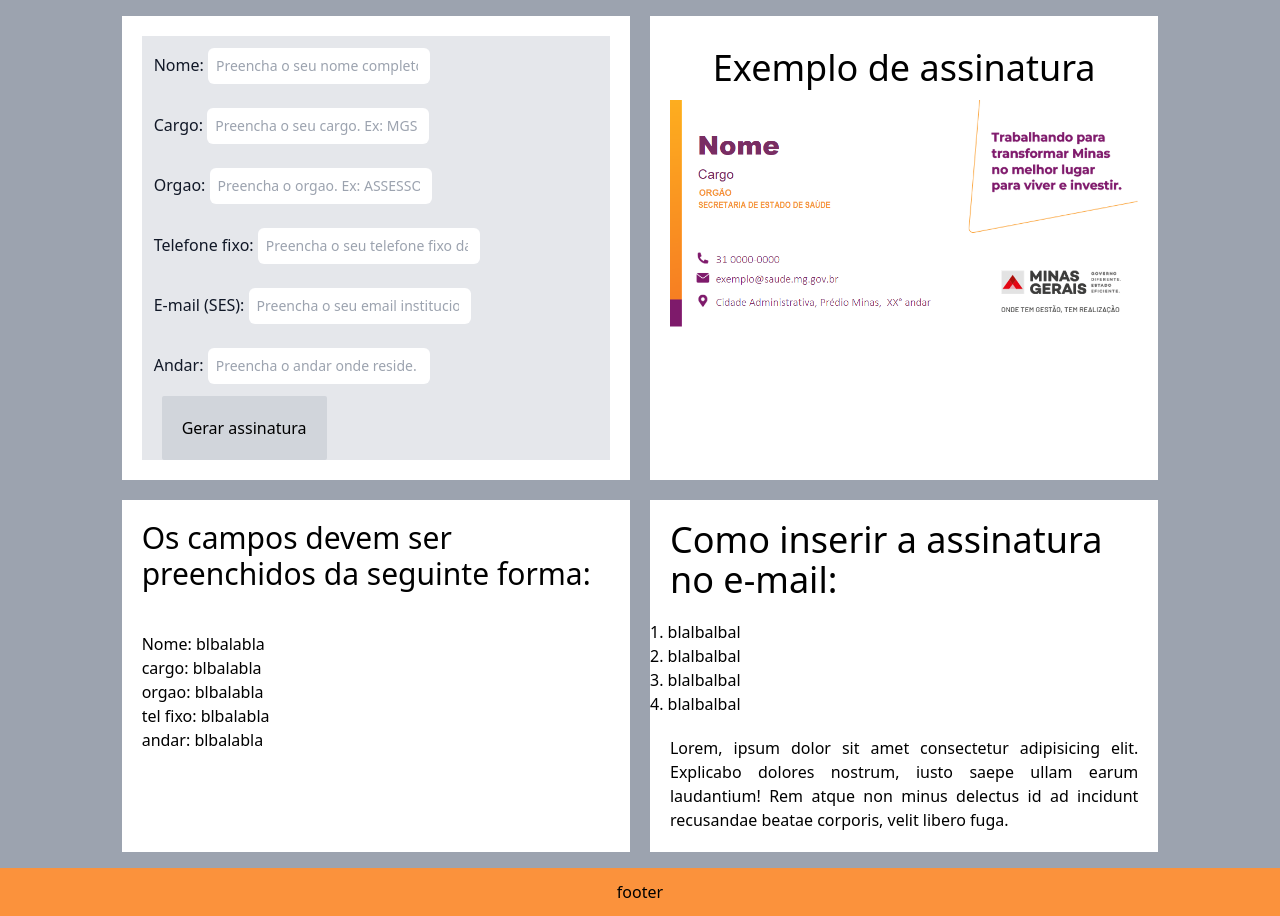
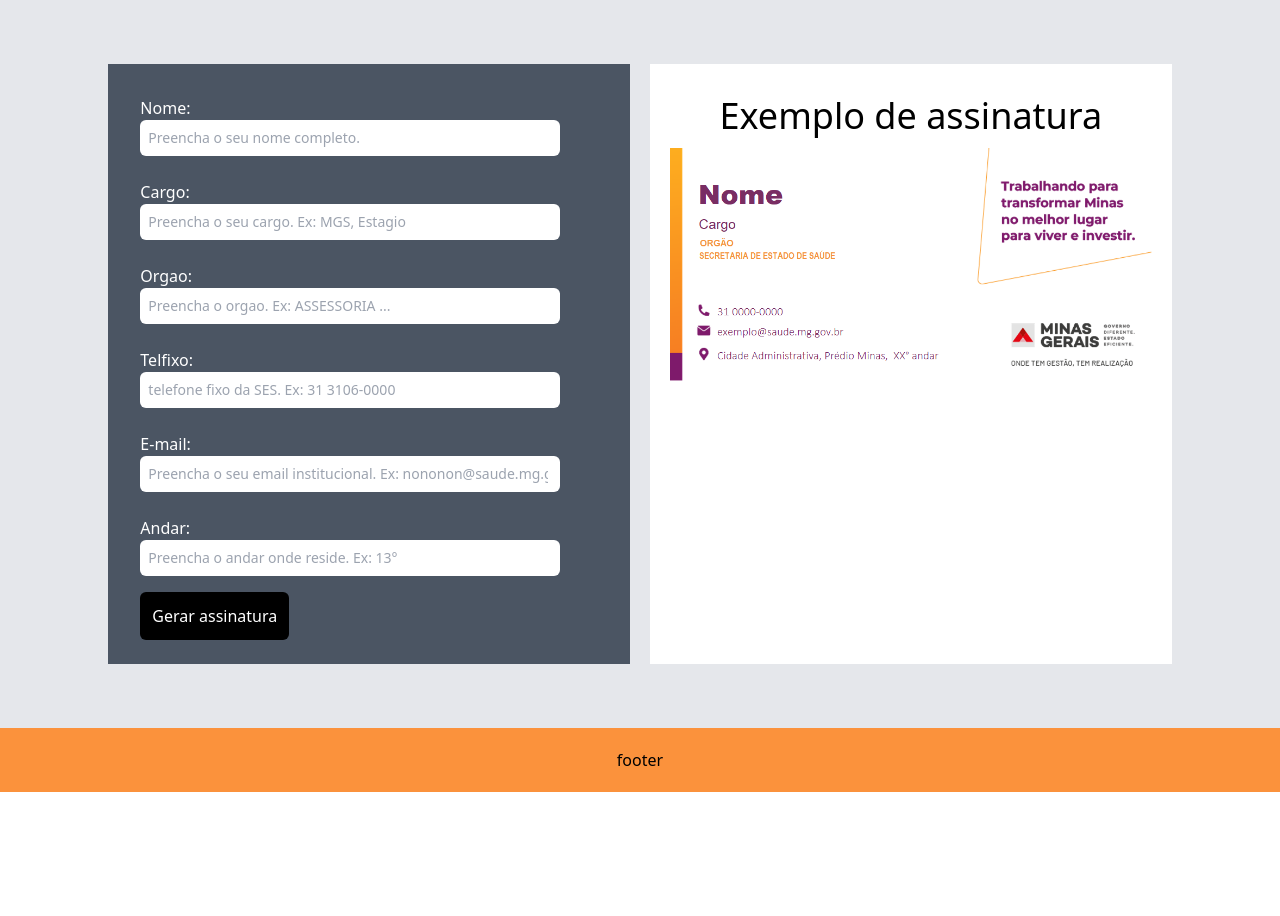
Before and after one commit to israelbrian/gerador_de_assinatura, a Flask app: page /form in a window 1280 px wide. Shown: the part 216-1132 px from the top of the page. After the commit the page ends 1008 px from the top, so only its background shows below. Run offline with Flask 3, Linux system fonts and the light colour scheme; parts of the project's set-up code (start-up, migrations or seed data) failed here and were passed over.

Commit message:
att style

```diff
--- a/static/css/output.css
+++ b/static/css/output.css
@@ -660,8 +672,76 @@ video {
   margin-left: 1.25rem;
 }
 
+.mt-2 {
+  margin-top: 0.5rem;
+}
+
+.mr-2 {
+  margin-right: 0.5rem;
+}
+
+.mr-3 {
+  margin-right: 0.75rem;
+}
+
+.mr-4 {
+  margin-right: 1rem;
+}
+
+.ml-96 {
+  margin-left: 24rem;
+}
+
+.ml-9 {
+  margin-left: 2.25rem;
+}
+
+.ml-80 {
+  margin-left: 20rem;
+}
+
+.-ml-7 {
+  margin-left: -1.75rem;
+}
+
+.-ml-3\.5 {
+  margin-left: -0.875rem;
+}
+
+.-ml-px {
+  margin-left: -1px;
+}
+
+.-ml-10 {
+  margin-left: -2.5rem;
+}
+
+.-ml-20 {
+  margin-left: -5rem;
+}
+
+.ml-10 {
+  margin-left: 2.5rem;
+}
+
+.ml-3 {
+  margin-left: 0.75rem;
+}
+
+.mt-4 {
+  margin-top: 1rem;
+}
+
+.mt-1 {
+  margin-top: 0.25rem;
+}
+
 .block {
   display: block;
+}
+
+.flex {
+  display: flex;
 }
 
 .grid {
@@ -677,6 +757,98 @@ video {
   height: 0.75rem;
 }
 
+.w-full {
+  width: 100%;
+}
+
+.w-10 {
+  width: 2.5rem;
+}
+
+.w-12 {
+  width: 3rem;
+}
+
+.w-64 {
+  width: 16rem;
+}
+
+.w-1\/2 {
+  width: 50%;
+}
+
+.w-px {
+  width: 1px;
+}
+
+.w-\[200\] {
+  width: 200;
+}
+
+.w-1 {
+  width: 0.25rem;
+}
+
+.w-2 {
+  width: 0.5rem;
+}
+
+.w-2\/3 {
+  width: 66.666667%;
+}
+
+.w-3\/5 {
+  width: 60%;
+}
+
+.w-3\/6 {
+  width: 50%;
+}
+
+.w-3\/4 {
+  width: 75%;
+}
+
+.w-1\.5 {
+  width: 0.375rem;
+}
+
+.w-3 {
+  width: 0.75rem;
+}
+
+.w-4\/5 {
+  width: 80%;
+}
+
+.w-5\/6 {
+  width: 83.333333%;
+}
+
+.w-5 {
+  width: 1.25rem;
+}
+
+.w-auto {
+  width: auto;
+}
+
+.w-2\.5 {
+  width: 0.625rem;
+}
+
+.w-11\/12 {
+  width: 91.666667%;
+}
+
+.w-10\/12 {
+  width: 83.333333%;
+}
+
+.w-96 {
+  width: 24rem;
+}
+
 .min-w-0 {
   min-width: 0px;
 }
@@ -832,6 +1026,21 @@ video {
   background-color: rgb(255 255 255 / var(--tw-bg-opacity, 1));
 }
 
+.bg-purple-300 {
+  --tw-bg-opacity: 1;
+  background-color: rgb(216 180 254 / var(--tw-bg-opacity, 1));
+}
+
+.bg-purple-600 {
+  --tw-bg-opacity: 1;
+  background-color: rgb(147 51 234 / var(--tw-bg-opacity, 1));
+}
+
+.bg-gray-600 {
+  --tw-bg-opacity: 1;
+  background-color: rgb(75 85 99 / var(--tw-bg-opacity, 1));
+}
+
 .bg-center {
   background-position: center;
 }
--- a/templates/index.html
+++ b/templates/index.html
@@ -21,92 +21,101 @@
       </h2>
     </header>
 
-    <main class="grid grid-cols-12 gap-5 bg-gray-400 p-4">
+    <div class="bg-gray-200 p-5 -ml-10">
+      a
+    </div>
 
-      <div class="divForm bg-white p-5 col-start-2 col-span-5">
+    <main class="grid grid-cols-12 gap-5 bg-gray-200">
+
+      <div class="divForm bg-gray-600 p-5 col-start-2 col-span-5">
         <form
           action="/submit"
           method="POST"
           id="submitForm"
-          class="bg-gray-200 form-control"
+          class="bg-gray-600 "
         >
           <div class="p-3">
-            <label class="text-5x1 font-medium text-gray-900">Nome:</label>
+            <label class="text-5x1 font-medium text-white">Nome:</label>
             <input
               type="text"
               id="nomeUsuario"
               placeholder="Preencha o seu nome completo."
               required
-              class="min-w-0 grow py-1.5 pr-3 pl-2 text-base text-gray-900 placeholder:text-gray-400 focus:outline-none sm:text-sm/6 rounded-md"
+              class="w-11/12 grow py-1.5 pr-3 pl-2 text-base text-gray-900 placeholder:text-gray-400 focus:outline-none sm:text-sm/6 rounded-md"
             />
           </div>
 
           <div class="p-3">
-            <label class="text-4x1 font-medium text-gray-900">Cargo:</label>
+            <label class="text-4x1 font-medium text-white">Cargo:</label>
             <input
               type="text"
               id="cargoUsuario"
               placeholder="Preencha o seu cargo. Ex: MGS, Estagio"
               required
-              class="min-w-0 grow py-1.5 pr-3 pl-2 text-base text-gray-900 placeholder:text-gray-400 focus:outline-none sm:text-sm/6 rounded-md"
+              class="w-11/12 grow py-1.5 pr-3 pl-2 text-base text-gray-900 placeholder:text-gray-400 focus:outline-none sm:text-sm/6 rounded-md"
             />
           </div>
 
           <div class="p-3">
-            <label class="text-4x1 font-medium text-gray-900">Orgao:</label>
+            <label class="text-4x1 font-medium text-white">Orgao:</label>
             <input
               type="text"
               id="orgaoUsuario"
               placeholder="Preencha o orgao. Ex: ASSESSORIA ..."
               required
-              class="min-w-0 grow py-1.5 pr-3 pl-2 text-base text-gray-900 placeholder:text-gray-400 focus:outline-none sm:text-sm/6 rounded-md"
+              class="w-11/12 grow py-1.5 pr-3 pl-2 text-base text-gray-900 placeholder:text-gray-400 focus:outline-none sm:text-sm/6 rounded-md"
             />
           </div>
 
           <div class="p-3">
-            <label class="text-4x1 font-medium text-gray-900"
-              >Telefone fixo:</label
+            <label class="text-4x1 font-medium text-white"
+              >Telfixo:</label
             >
             <input
               type="tel"
               id="telFixoUsuario"
-              placeholder="Preencha o seu telefone fixo da SES. Ex: 31 3106-0000"
+              placeholder="telefone fixo da SES. Ex: 31 3106-0000"
               required
-              class="min-w-0 grow py-1.5 pr-3 pl-2 text-base text-gray-900 placeholder:text-gray-400 focus:outline-none sm:text-sm/6 rounded-md"
+              class="w-11/12 grow py-1.5 pr-3 pl-2 text-base text-gray-900 placeholder:text-gray-400 focus:outline-none sm:text-sm/6 rounded-md"
             />
           </div>
 
           <div class="p-3">
-            <label class="text-4x1 font-medium text-gray-900"
-              >E-mail (SES):</label
+            <label class="text-4x1 font-medium text-white"
+              >E-mail:</label
             >
             <input
               type="email"
               id="emailUsuario"
               placeholder="Preencha o seu email institucional. Ex: nononon@saude.mg.gov.br"
               required
-              class="min-w-0 grow py-1.5 pr-3 pl-2 text-base text-gray-900 placeholder:text-gray-400 focus:outline-none sm:text-sm/6 rounded-md"
+              class="w-11/12 grow py-1.5 pr-3 pl-2 text-base text-gray-900 placeholder:text-gray-400 focus:outline-none sm:text-sm/6 rounded-md"
             />
+            <!-- class="w-11/12 text-sm text-slate-500 file:mr-4 file:py-2 file:px-4 file:rounded-full file:border-0 file:text-sm file:font-semibold file:bg-violet-50 file:text-violet-700 hover:file:bg-violet-100" -->
           </div>
 
           <div class="p-3">
-            <label class="text-4x1 font-medium text-gray-900">Andar:</label>
+            <label class="text-4x1 font-medium text-white">Andar:</label>
             <input
               type="text"
               id="andarUsuario"
               placeholder="Preencha o andar onde reside. Ex: 13°"
               required
-              class="min-w-0 grow py-1.5 pr-3 pl-2 text-base text-gray-900 placeholder:text-gray-400 focus:outline-none sm:text-sm/6 rounded-md"
+              class="w-11/12 grow py-1.5 pr-3 pl-2 text-base text-gray-900 placeholder:text-gray-400 focus:outline-none sm:text-sm/6 rounded-md"
             />
           </div>
 
-          <button type="submit" class="bg-gray-300 p-5 rounded-sm ml-5 items-center">Gerar assinatura</button>
+          <button
+            type="submit"
+            class="bg-black text-white p-3 rounded-md ml-3 mb-1 mt-1"
+          >
+            Gerar assinatura
+          </button>
 
         </form>
       </div>
 
       <div class="div-img bg-white text-center p-5 col-span-5" id="divImg">
-
         <h2 id="imgTitle" class="text-4xl p-3">Exemplo de assinatura</h2>
         <img
           src="../static/assinatura_exemplo_ses.PNG"
@@ -118,25 +127,34 @@
       </div>
 
       <!-- como preencher -->
-      <div class="col-start-2 col-span-5 bg-white">
-        <h2 id="imgTitle" class="text-3xl p-5">Os campos devem ser preenchidos da seguinte forma:</h2>
-          <p class="text-justify p-5">
-            Nome: blbalabla</br>
-            cargo: blbalabla</br>
-            orgao: blbalabla</br>
-            tel fixo: blbalabla</br>
-            andar: blbalabla</br>
-          </p>
-      </div>
+      <!-- <div class="col-start-2 col-span-5 bg-white">
+        <h2 id="imgTitle" class="text-3xl p-5">
+          Os campos devem ser preenchidos da seguinte forma:
+        </h2>
+        <ul
+          class="marker:text-sky-400 list-disc pl-5 space-y-3 text-slate-500 ml-5"
+        >
+          <li>Nome: blbalabla</li>
+          <li>cargo: blbalabla</li>
+          <li>orgao: blbalabla</li>
+          <li>tel fixo: blbalabla</li>
+          <li>andar: blbalabla</li>
+        </ul>
+        <p class="text-justify p-5"></p>
+      </div> -->
 
       <!-- assinatura no email -->
-      <div class="col-span-5 bg-white">
-        <h2 id="imgTitle" class="text-4xl p-5">Como inserir a assinatura no e-mail:</h2>
-          <ul class="list-item">
-            <li class="list-inside">1. blalbalbal</li>
-            <li>2. blalbalbal</li>
-            <li>3. blalbalbal</li>
-            <li>4. blalbalbal</li>
+      <!-- <div class="col-span-5 bg-white">
+        <h2 id="imgTitle" class="text-4xl p-5">
+          Como inserir a assinatura no e-mail:
+        </h2>
+        <ul
+          class="marker:text-sky-400 list-disc pl-5 space-y-3 text-slate-500 ml-5"
+        >
+          <li>1. Abra seu e-mailsa sasas</li>
+          <li>2. abra blablalasas asa s</li>
+          <li>3. insira bblablabla asasas as as</li>
+          <li>4. as asas blalbalbalasas sasas as as a</li>
         </ul>
         <p class="text-justify p-5">
           Lorem, ipsum dolor sit amet consectetur adipisicing elit. Explicabo
@@ -144,15 +162,18 @@
           minus delectus id ad incidunt recusandae beatae corporis, velit libero
           fuga.
         </p>
+      </div> -->
+    </main>
+
+    <div class="bg-gray-200 p-5 -ml-10">
+      a
     </div>
-
-    </main>
 
     <!-- <section class="grid grid-cols-12 gap-4">
 
     </section> -->
 
-    <footer class="text-center text-5x1 p-3 bg-orange-400">footer</footer>
+    <footer class="text-center text-5x1 p-5 bg-orange-400">footer</footer>
 
     <script src="{{ url_for('static', filename='js/script.js')}}"></script>
     <!-- <script src="../static/js/script.js"></script> -->
```
Also changed, not shown: other parts of static/css/output.css (+106 -0 lines). Lines whose indentation alone changed are shown as unchanged.
